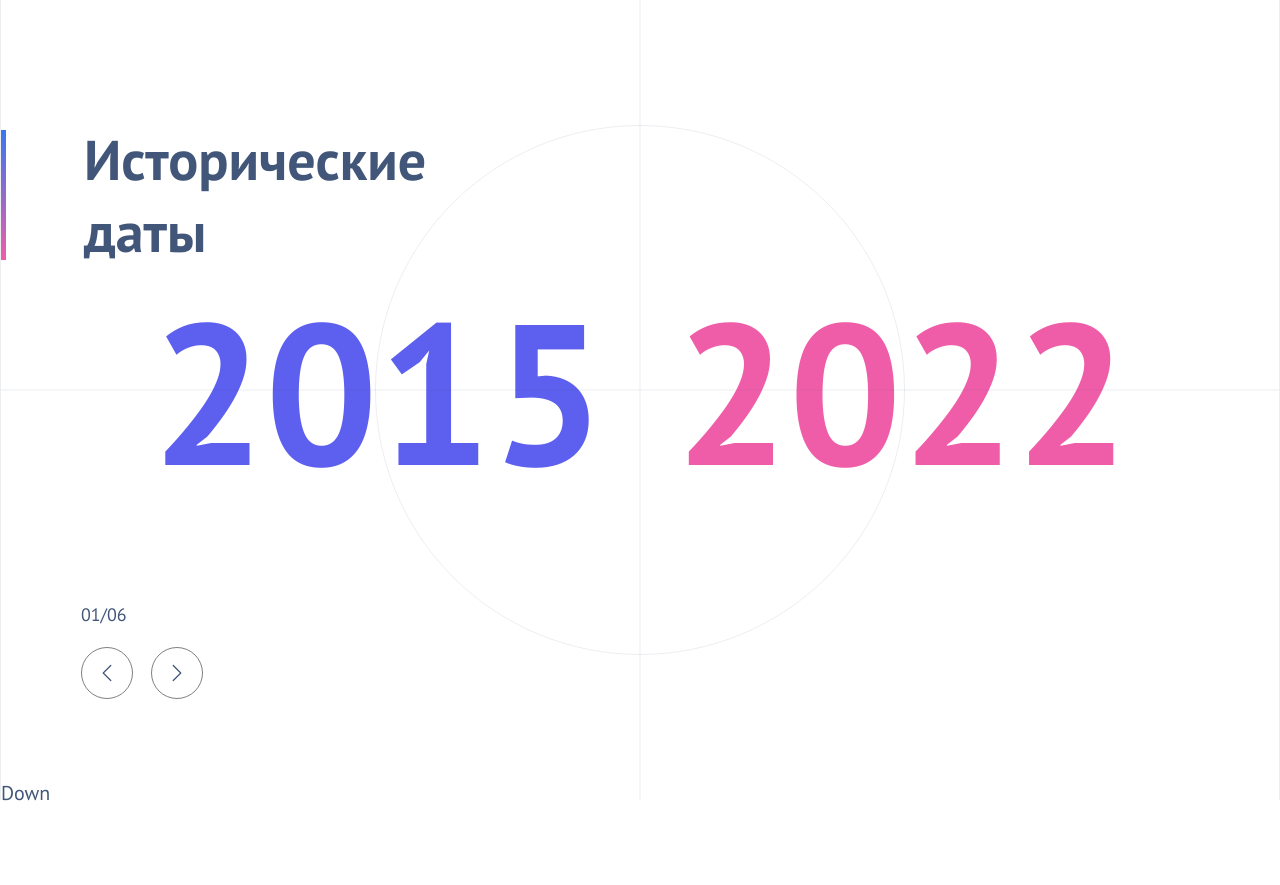
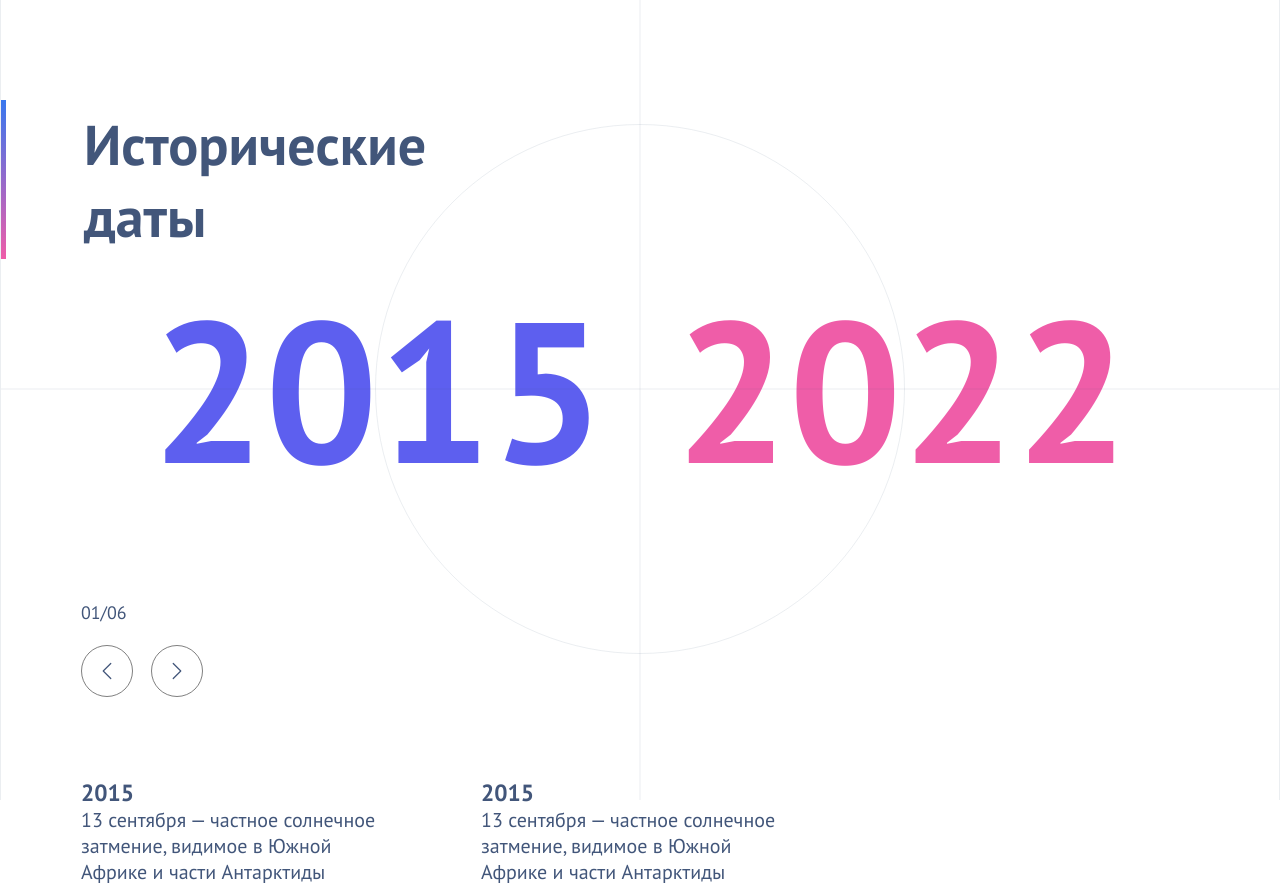
Before and after one commit to NERFTHISPLS/react-task-events, a React app: page / in a window 1280 px wide. Before the commit the page ends 806 px from the top, so only its background shows below. Built offline with nearby package versions, Linux system fonts and the light colour scheme.

Commit message:
markup fixes and slider draft

```diff
--- a/src/App.tsx
+++ b/src/App.tsx
@@ -1,17 +1,12 @@
-import styled from 'styled-components';
 import HistoricalDates from './components/HistoricalDates';
 import GlobalStyles from './styles/GlobalStyles';
 
-const Container = styled.div`
-  height: 100vh;
-`;
-
 function App() {
   return (
-    <Container>
+    <>
       <HistoricalDates />
       <GlobalStyles />
-    </Container>
+    </>
   );
 }
 
--- /dev/null
+++ b/src/components/EventsListItem.tsx
@@ -0,0 +1,19 @@
+import styled from 'styled-components';
+
+const ListItem = styled.li`
+  max-width: 32rem;
+`;
+
+function EventsListItem() {
+  return (
+    <ListItem>
+      <h3>2015</h3>
+      <span>
+        13 сентября — частное солнечное затмение, видимое в Южной Африке и части
+        Антарктиды
+      </span>
+    </ListItem>
+  );
+}
+
+export default EventsListItem;
--- a/src/components/HistoricalDates.tsx
+++ b/src/components/HistoricalDates.tsx
@@ -1,4 +1,5 @@
 import styled from 'styled-components';
+import HistoricalDatesSlider from './HistoricalDatesSlider';
 import HistoricalDatesUpper from './HistoricalDatesUpper';
 
 const Section = styled.section`
@@ -6,8 +7,6 @@ const Section = styled.section`
   height: 100%;
   width: 100%;
   max-width: 1440px;
-  display: grid;
-  grid-template-rows: 3fr 1fr;
   margin: 0 auto;
   border-left: 1px solid var(--color-dark-blue-10);
   border-right: 1px solid var(--color-dark-blue-10);
@@ -29,7 +28,7 @@ function HistoricalDates() {
   return (
     <Section>
       <HistoricalDatesUpper />
-      <span>Down</span>
+      <HistoricalDatesSlider />
     </Section>
   );
 }
--- /dev/null
+++ b/src/components/HistoricalDatesSlider.tsx
@@ -0,0 +1,20 @@
+import styled from 'styled-components';
+import EventsListItem from './EventsListItem';
+
+const List = styled.ol`
+  padding-left: 8rem;
+  padding-right: 3.5rem;
+  display: flex;
+  gap: 8rem;
+`;
+
+function HistoricalDatesSlider() {
+  return (
+    <List>
+      <EventsListItem />
+      <EventsListItem />
+    </List>
+  );
+}
+
+export default HistoricalDatesSlider;
--- a/src/components/Title.tsx
+++ b/src/components/Title.tsx
@@ -1,13 +1,12 @@
 import styled from 'styled-components';
 
 export const Title = styled.h1`
-  max-height: 13rem;
   display: flex;
   align-items: center;
   gap: 7.8rem;
   font-size: 5.6rem;
   font-weight: 700;
-  margin-top: 13rem;
+  padding-top: 10rem;
 
   &::before {
     content: '';
--- a/src/styles/GlobalStyles.ts
+++ b/src/styles/GlobalStyles.ts
@@ -27,7 +27,11 @@ const GlobalStyles = createGlobalStyle`
     font-family: "PT Sans", sans-serif;
     color: var(--color-dark-blue);
 
-    min-height: 100vh;
+    height: 100vh;
+  }
+
+  #root {
+    height: 100%;
   }
 
   button {
@@ -50,7 +54,7 @@ const GlobalStyles = createGlobalStyle`
     text-decoration: none;
   }
 
-  ul {
+  ul, ol {
     list-style: none;
   }
 
```
